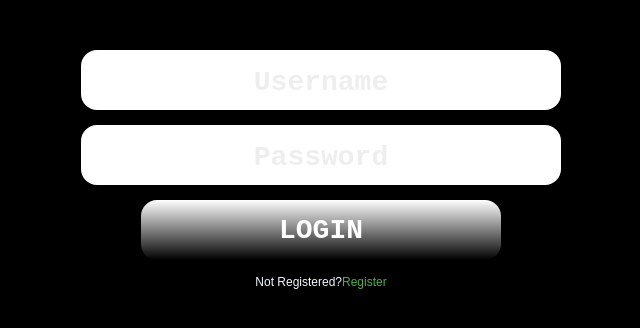
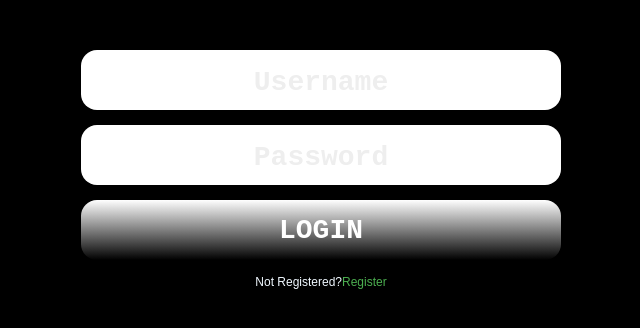
Before and after one commit to anantjain6/NCS_Game, a PHP site: page /login.php in a window 1280 px wide. Shown: the part 180-508 px from the top of the page, without its empty margins (319-959 px from the left). Run offline with PHP 8.4, Linux system fonts and the light colour scheme.

Commit message:
minute changes

```diff
--- a/css/style.css
+++ b/css/style.css
@@ -93,7 +93,7 @@ footer p:last-child {
     text-transform: uppercase;
     outline:0;
     background: linear-gradient(#fff,#000);
-    width:360px;
+    width:480px;
     height:60px;
     border:0;
     padding:8px;
@@ -124,8 +124,6 @@ footer p:last-child {
   text-align: center;
   font-size: 28px;
 }
-
-
 .form_control_custom::-moz-placeholder {
   font-family: 'Courier New', Arial, Helvetica, sans-serif;
   color: #BDBDBD;
--- a/login.php
+++ b/login.php
@@ -24,7 +24,7 @@ if(isset($_POST['username']))
                 <input type="text" name="login_password" placeholder="Password" class="form_control_custom">
                 <input type="text" name="login_email" placeholder="Email" class="form_control_custom">
                 <button>Create</button>
-                 <p class="message">Already Registered?<a href="#"> Login</a>
+                 <p class="message">Already Registered?<a href="#" id="msg1"> Login</a>
                  </p>
             </form>
             <form class="login_form" id="login_form">
@@ -37,6 +37,7 @@ if(isset($_POST['username']))
     </div>
     <script type="text/javascript">
         document.getElementById("msg").addEventListener('click',function(){document.getElementById("register_form").classList.remove("hidden");document.getElementById("login_form").className += " hidden";});
+        document.getElementById("msg1").addEventListener('click',function(){document.getElementById("login_form").classList.remove("hidden");document.getElementById("register_form").className += " hidden";});
     </script>
 </body>
 </html>
```
